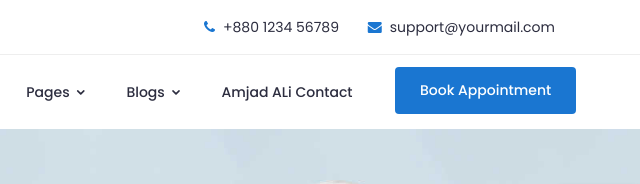
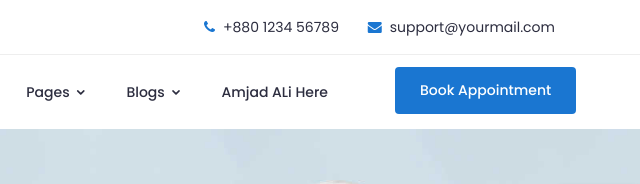
Before and after one commit to amjad-am/finalprojectcc, a plain HTML site: page index.html in a window 1280 px wide. Shown: the top 184 px of the page, 640-1280 px from the left. Drawn offline with Linux system fonts and the light colour scheme; a script that the page names is missing.

Commit message:
modified:   index.html

```diff
--- a/index.html
+++ b/index.html
@@ -142,7 +142,7 @@
 													<li><a href="blog-single.html">Blog Details</a></li>
 												</ul>
 											</li>
-											<li><a href="contact.html">Amjad ALi Contact</a></li>
+											<li><a href="contact.html">Amjad ALi Here</a></li>
 										</ul>
 									</nav>
 								</div>
```
